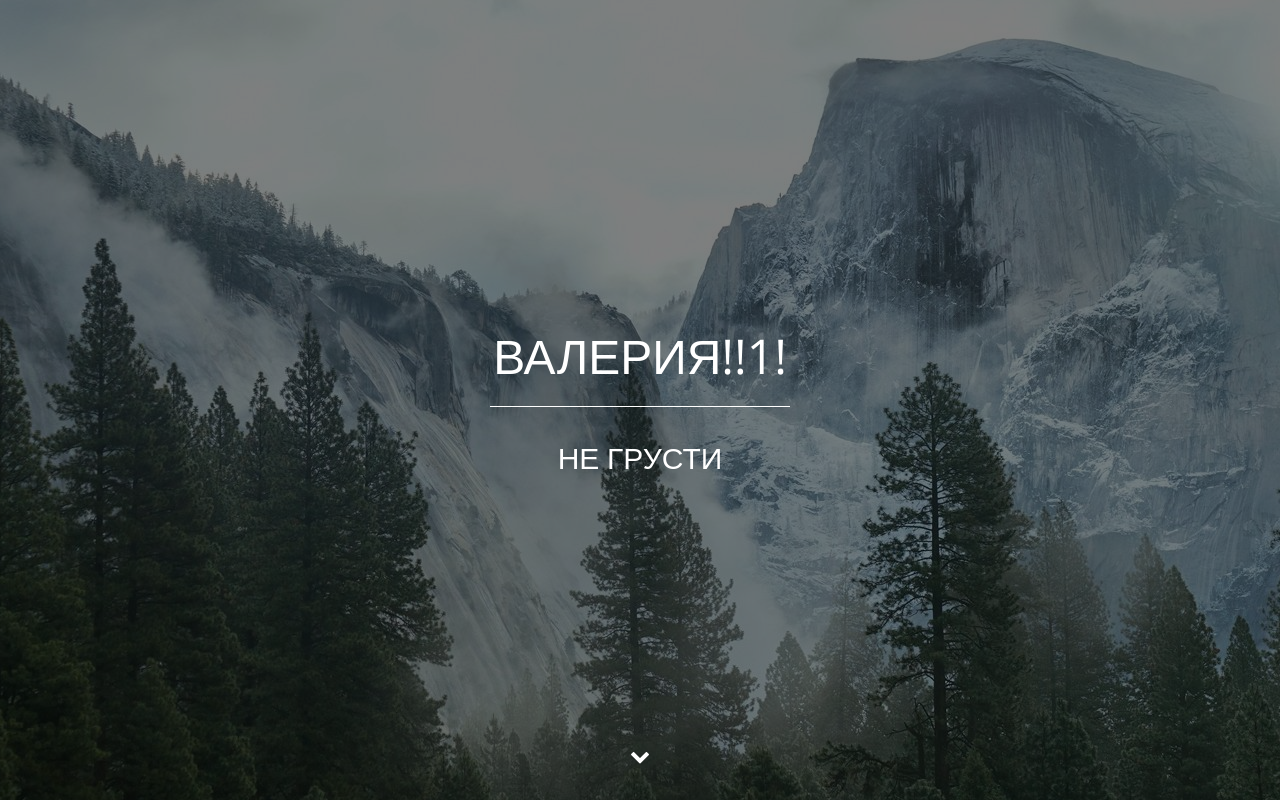
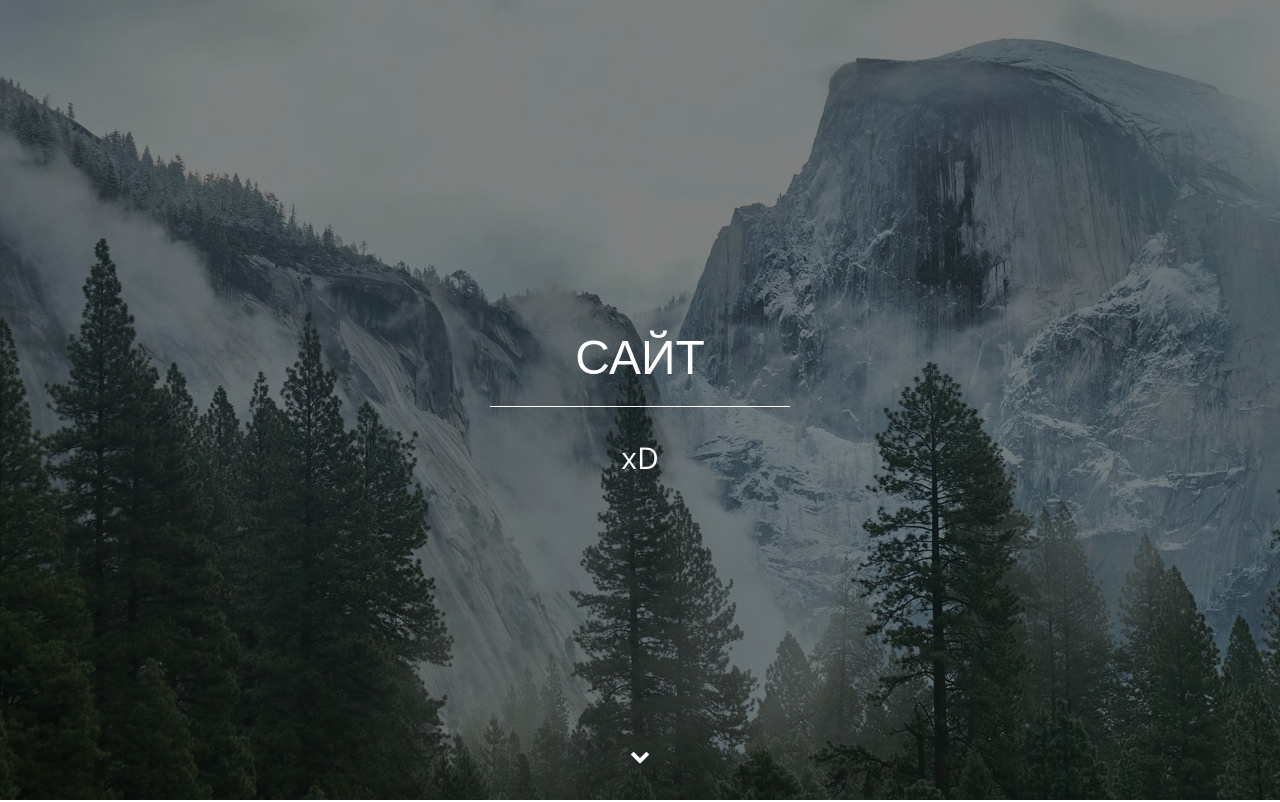
Before and after one commit to eduardooooo0/eduardooooo0.github.io, a plain HTML site: page index.html in a window 1280 px wide. Shown: the top 802 px of the page. Drawn offline with nearby package versions, Linux system fonts and the light colour scheme.

Commit message:
Update index.html

```diff
--- a/index.html
+++ b/index.html
@@ -30,9 +30,9 @@
       </div>
      <div class="wrapper">
        <div class="main-header">
-       <h1>ВАЛЕРИЯ!!1!</h1>
+       <h1>САЙТ</h1>
        <div class="main-line"></div>
-        <p>НЕ ГРУСТИ <br></p>
+        <p>xD<br></p>
      </div>
      </div>
      <a class="main-down slowly" href="#portfolio"><i class="icon-down"></i></a>
```
